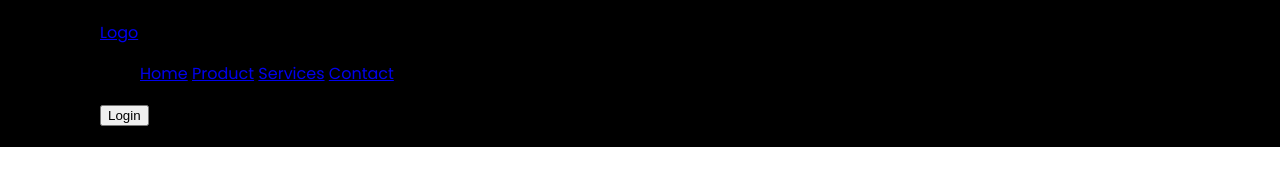
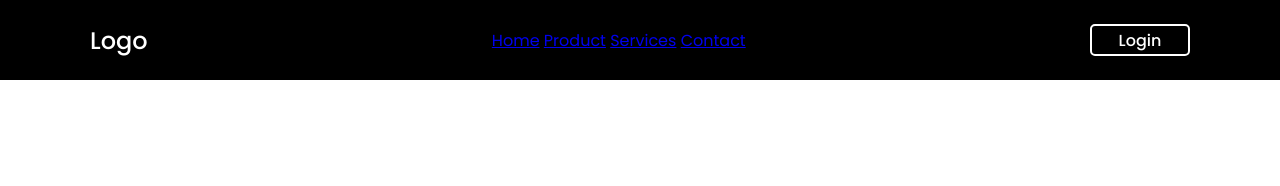
Before and after one commit to Sujata-karki/login-register-webpage, a plain HTML site: page index.html in a window 1280 px wide. Drawn offline with Linux system fonts and the light colour scheme.

Commit message:
initial commit

```diff
--- a/style.css
+++ b/style.css
@@ -1,50 +1,71 @@
- @import url('https://fonts.googleapis.com/css2?family=Poppins:ital,wght@0,100;0,200;0,300;0,400;0,500;0,600;0,700;0,800;0,900;1,100;1,200;1,300;1,400;1,500;1,600;1,700;1,800;1,900&family=Roboto:wght@500&display=swap');;
+/* import google font poppins */
+@import url("https://fonts.googleapis.com/css2?family=Poppins:wght@200;300;400;500;600;700&display=swap");
 
- * {
+*{
     margin: 0;
     padding: 0;
+    font-family: "poppins", sans-serif;
     box-sizing: border-box;
-    font-family: 'Poppins', sans-serif;
- }
+}
 
- .header{
+header{
     position: fixed;
-    top: 0;
-    left: 0;
+    background-color: black;
     width: 100%;
-    padding: 20px 100px;
-    background-color: black;
+    padding: 0 20px;
+    height: 80px;
+    z-index: 100;
+}
+
+.navbar{
+    max-width: 1100px;
+    width: 100%;
+    margin: 0 auto;
+}
+
+.navbar,
+.nav-items{
     display: flex;
+    height: 100%;
+    align-items: center;
     justify-content: space-between;
-    align-items: center;
-    z-index: 99;
-    font-family: 'Poppins', sans-serif;
-    font-weight: 400;
- }
-
- .logo{
-    font-size: 2em;
+}
+.nav-logo{
+    text-decoration: none;
     color: white;
-    user-select: none;
- }
-
- .navigation a{
-    position: relative;
-    font-size: 1.1em;
+    font-size: 1.5em;
+    font-weight: 500;
+}
+.list-item{
+    column-gap: 25px;
+}
+.nav-link{
     color: white;
     text-decoration: none;
-    margin-left: 40px;
- }
+    margin-left:20px ;
+}
+.nav-link:hover{
+    font-size: 1em;
+    color: white;
+    text-decoration: none;
+}
 
- .navigation .btn{
-    width: 150px;
-    height: 0px;
+button{
+    width: 100px;
+    height: 40%;
+    font-size: 1em;
+    color: white;
+    font-weight: 500;
     background: transparent;
-    border: solid white 2px;
-    font-size: 1.1em;
-    border-radius: 6px;
-    -webkit-border-radius: 6px;
-    -moz-border-radius: 6px;
-    -ms-border-radius: 6px;
-    -o-border-radius: 6px;
+    border: solid 2px white;
+    border-radius: 5px;
+    -webkit-border-radius: 5px;
+    -moz-border-radius: 5px;
+    -ms-border-radius: 5px;
+    -o-border-radius: 5px;
 }
+button:hover{
+    color: black;
+    background: white;
+    cursor: pointer;
+}
```
